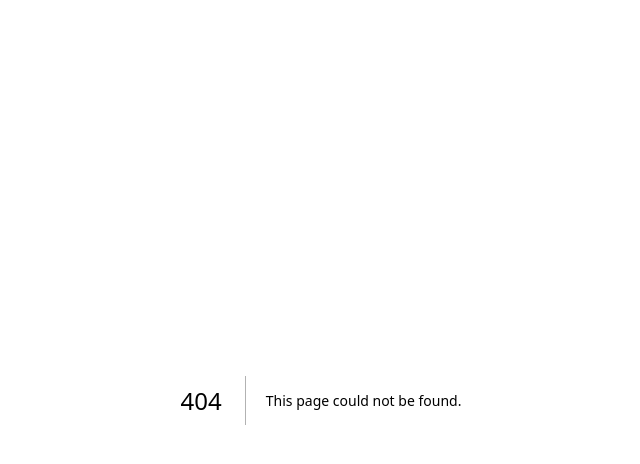
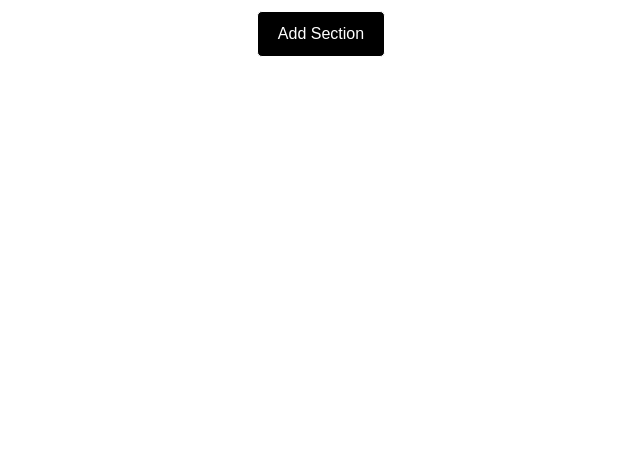
Before and after one commit to patchamet/web-summoner, a Next.js app: page /conjuring in a window 1280 px wide. Before the commit this address had no page. Shown: the top 464 px of the page, without its empty margins (319-959 px from the left). Built offline with nearby package versions, Linux system fonts and the light colour scheme.

Commit message:
Add uuid dependency, update layout styles, and create Conjuring page component

```diff
--- a/package.json
+++ b/package.json
@@ -13,7 +13,8 @@
     "antd": "^5.23.3",
     "next": "15.1.6",
     "react": "^19.0.0",
-    "react-dom": "^19.0.0"
+    "react-dom": "^19.0.0",
+    "uuid": "^11.1.0"
   },
   "devDependencies": {
     "@eslint/eslintrc": "^3",
--- /dev/null
+++ b/src/app/conjuring/page.tsx
@@ -0,0 +1,124 @@
+'use client'
+import styled from 'styled-components';
+import { useState } from 'react';
+import { v4 as uuidv4 } from 'uuid';
+
+
+const BtnAddSection = styled.button`
+    background-color: #000;
+    color: #fff;
+    border-radius: 5px;
+    border: 1px solid #fff;
+    cursor: pointer;
+    margin: 10px;
+    padding: 10px 20px;
+    :hover {
+        background-color: #fff;
+        color: #000;
+    }
+`
+
+const Container = styled.div`
+    display: flex;
+    flex-direction: column;
+    align-items: center;
+    justify-content: center;
+    border: 1px solid #fff;
+`
+
+const Section = styled.div`
+    display: flex;
+    flex-direction: column;
+    align-items: center;
+    justify-content: center;
+    border: 1px solid #fff;
+    width: 100%;
+`
+
+const SectionHeader = styled.div`
+    display: flex;
+    flex-direction: row;
+    align-items: center;
+    justify-content: left;
+    border: 1px solid #fff;
+    width: 100%;
+`
+
+const SectionTitle = styled.input`
+    border: 1px solid #fff;
+    border-radius: 5px;
+    padding: 5px 10px;
+    margin: 5px;
+    font-size: 16px;
+    font-weight: bold;
+    color: #000;
+    background-color: #fff;
+    :focus {
+        outline: none;
+    }
+`
+
+type TSection = {
+    key: string;
+    title: string;
+    content: string;
+}
+
+const Conjuring = () => {
+    const [sections, setSections] = useState<TSection[]>([]);
+
+    const handleAddSection = () => {
+
+        const key = prompt('Enter the key for the new section', uuidv4());
+        const isKeyExists = sections.find((section) => section.key === key);
+        if (isKeyExists) {
+            alert(`Key ${key} already exists`);
+            return;
+        }
+
+        if (key) {
+            setSections([
+                ...sections, {
+                    key: key,
+                    title: 'New Section',
+                    content: 'New Content',
+                }
+            ]);
+        } else {
+            alert('Please enter a key');
+        }
+    }
+
+    const handleChangeTitle = (key: string, title: string) => {
+        setSections(sections.map((section) => section.key === key ? { ...section, title: title } : section));
+    }
+
+    return (
+        <>
+            <Container>
+                {sections.map((section) => (
+                    <Section key={section.key}>
+                        <SectionHeader>
+                            <SectionTitle
+                                type="text"
+                                value={section.title}
+                                onChange={(e) => handleChangeTitle(section.key, e.target.value)}
+                            />
+                            <small><i>{section.key}</i></small>
+                        </SectionHeader>
+                        <p>{section.content}</p>
+                    </Section>
+                ))}
+                <BtnAddSection
+                    onClick={handleAddSection}
+                >
+                    Add Section
+                </BtnAddSection>
+            </Container>
+
+        </>
+    )
+}
+
+
+export default Conjuring;
--- a/src/app/layout.tsx
+++ b/src/app/layout.tsx
@@ -27,7 +27,7 @@ export default function RootLayout({
   return (
     <html lang="en">
       <body
-        className={`${geistSans.variable} ${geistMono.variable} antialiased`}
+        className={`${geistSans.variable} ${geistMono.variable}`}
       >
         <ConfigProvider
           theme={{
```
Also changed, not shown: 1 other file (tests, documents, lock files or other folders).
